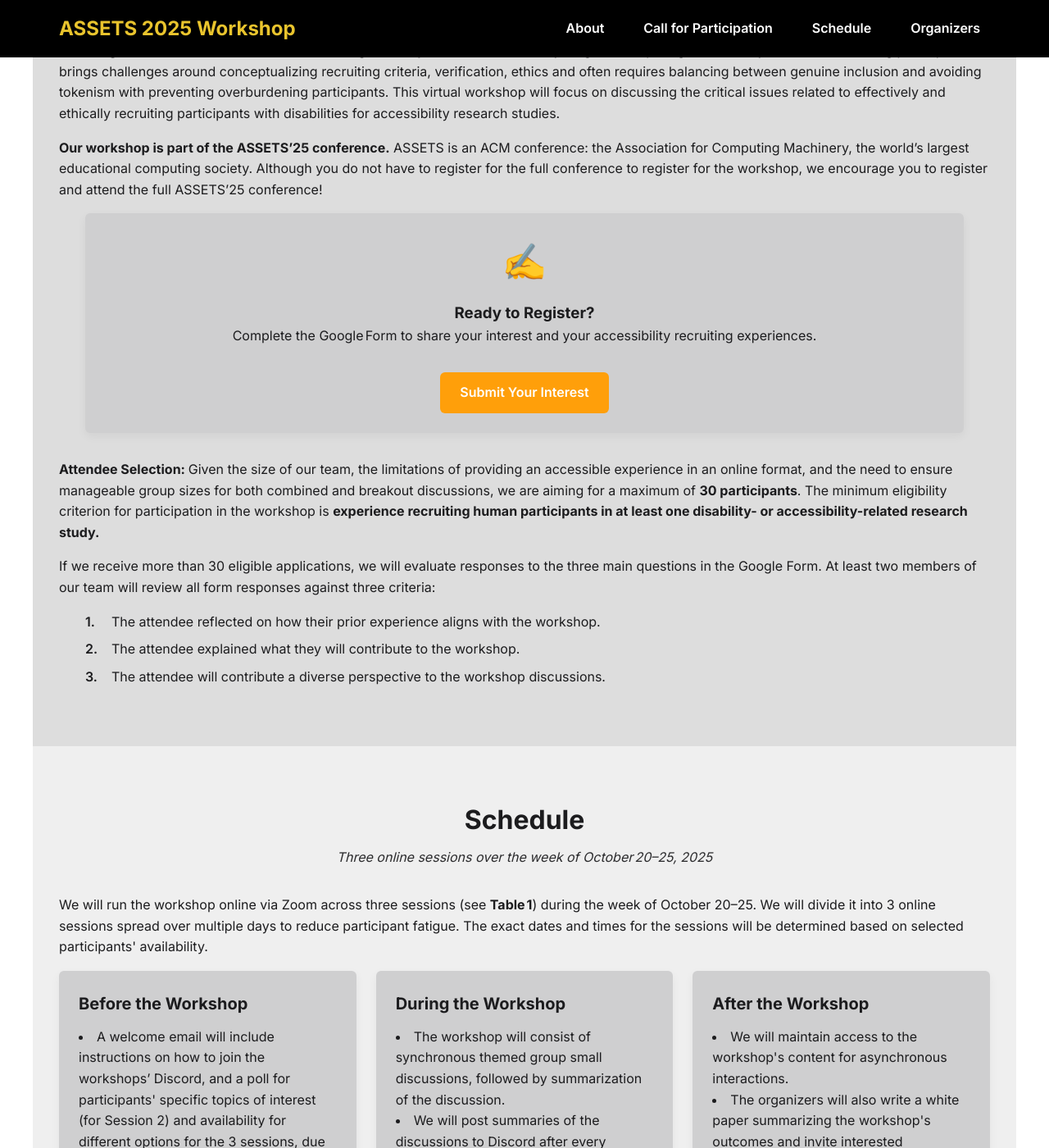
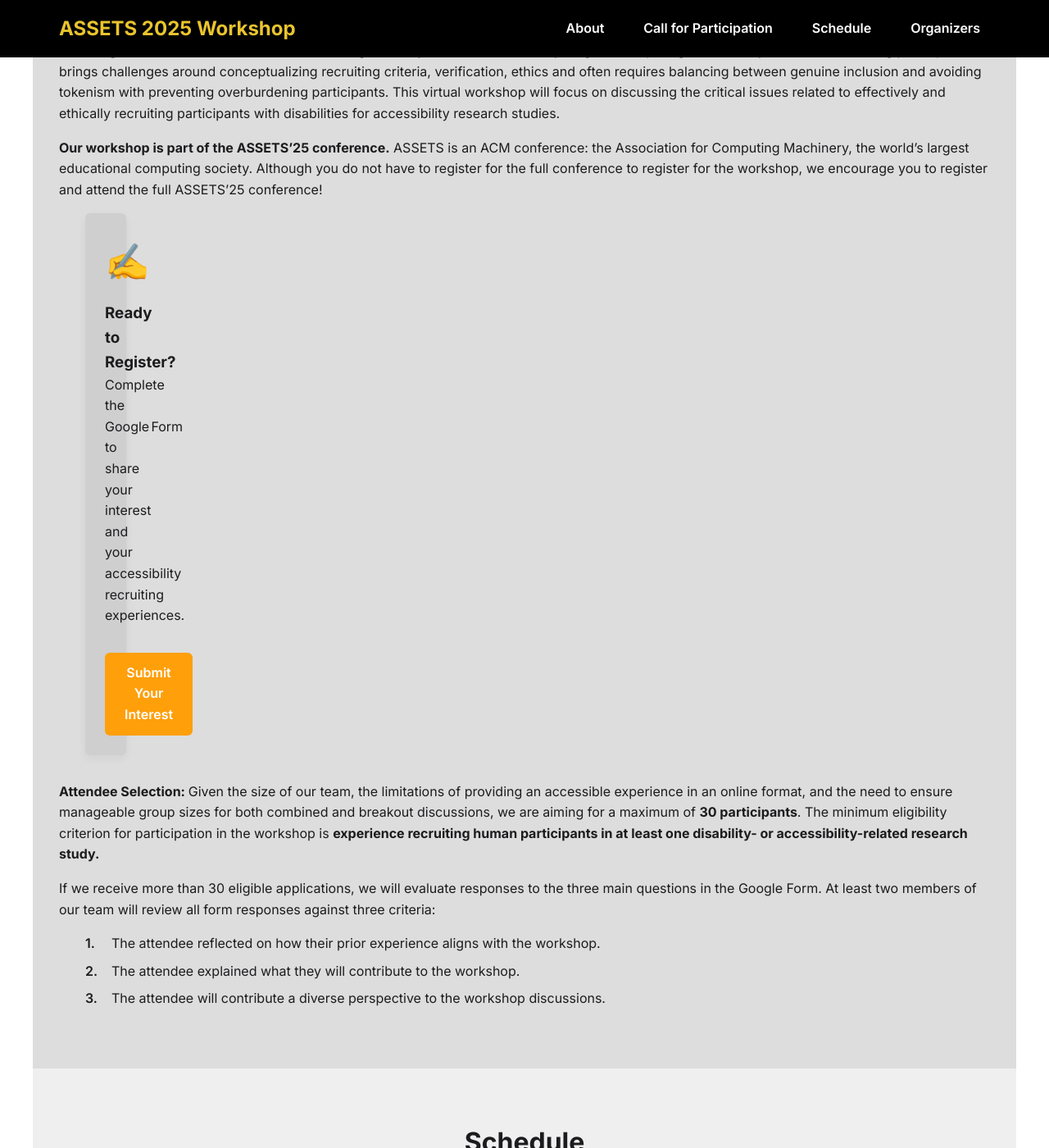
Before and after one commit to assets-recruitment-2025/assets-recruitment-2025.github.io, a Jekyll site: the page built from index.md, in a window 1280 px wide and 1400 px high, scrolled down 1305 px. Shown: the whole window at 82% size. Built offline with Jekyll 4.4.1, drawn with Linux system fonts in a browser that asks for light colours.

Commit message:
Call for Participation

```diff
--- a/assets/css/style.css
+++ b/assets/css/style.css
@@ -553,7 +553,7 @@ img {
 .call-for-participation .call-card--cta {
   background: var(#cfcfd0);
   text-align: center;
-  max-width: 50
+  max-width: 50px
 }
 .call-for-participation .call-card--cta .call-card-icon {
   font-size: 2.75rem;
```
